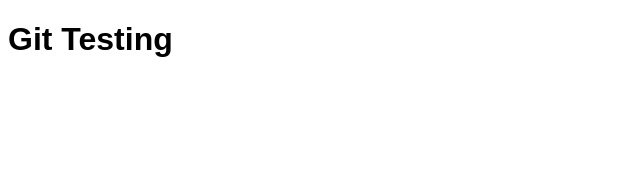
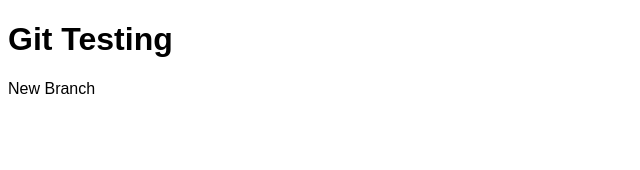
Before and after one commit to cdmt/git-testing, a React (Vite) app in the folder git-testing/: page / in a window 1280 px wide. Shown: the top 170 px of the page, without its empty margins (0-640 px from the left). Built offline with nearby package versions, Linux system fonts and the light colour scheme.

Commit message:
new branch (#7)

```diff
--- a/git-testing/src/App.tsx
+++ b/git-testing/src/App.tsx
@@ -6,6 +6,7 @@ function App() {
   return (
     <>
       <h1>Git Testing</h1>
+      <p>New Branch</p>
     </>
   )
 }
```
